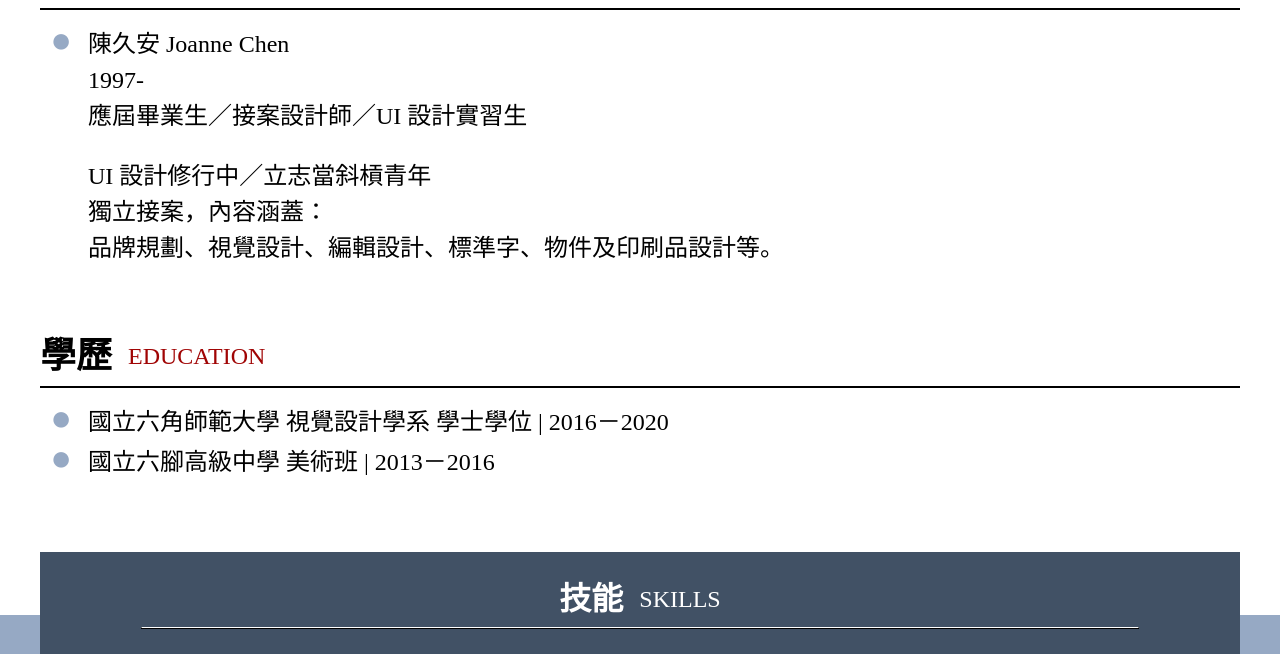
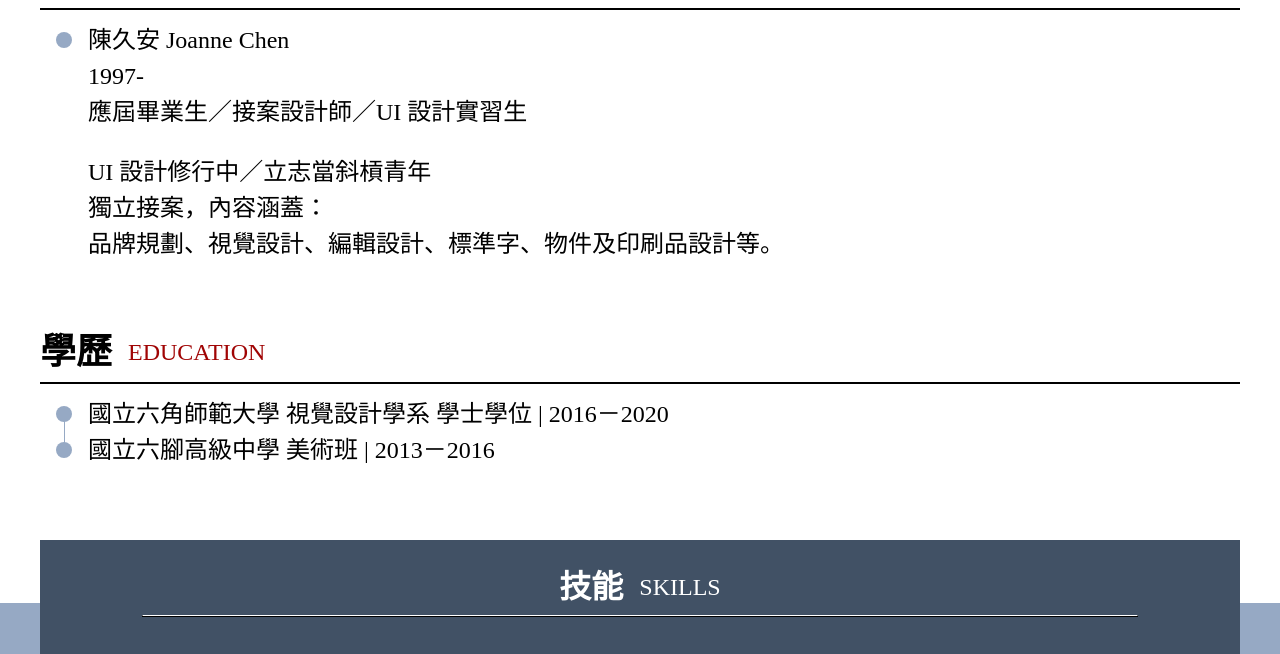
Before and after one commit to dannypc1628/CSS-Homework-Week-1-Resume, a plain HTML site: page index.html in a window 1280 px wide. Shown: the part 670-1324 px from the top of the page. Drawn offline with Linux system fonts and the light colour scheme.

Commit message:
ul調整

```diff
--- a/index.html
+++ b/index.html
@@ -24,7 +24,7 @@
                 </div>
                 <hr class="hr-style">
                 <ul>
-                    <li class="unorder">陳久安 Joanne Chen <br>
+                    <li class="unorder-item">陳久安 Joanne Chen <br>
                         1997- <br>
                         應屆畢業生／接案設計師／UI 設計實習生<br>
                         <span class="a-little-space">&nbsp;<br></span>
@@ -39,9 +39,9 @@
                     <p class="my-title2">學歷</p><span class="english-tag">EDUCATION</span>
                 </div>
                 <hr>
-                <ul>
-                    <li class="unorder">國立六角師範大學 視覺設計學系 學士學位 | 2016－2020</li>
-                    <li class="unorder">國立六腳高級中學 美術班 | 2013－2016</li>
+                <ul class="unorder-timeline">
+                    <li class="unorder-item ">國立六角師範大學 視覺設計學系 學士學位 | 2016－2020</li>
+                    <li class="unorder-item ">國立六腳高級中學 美術班 | 2013－2016</li>
                 </ul>
             </div>
         </div>
--- a/style.css
+++ b/style.css
@@ -1,4 +1,5 @@
 *{
+    box-sizing: border-box;
     /* outline: 1px solid orange; */
 }
 body{
@@ -165,19 +166,34 @@ hr{
     margin-left: 16px;
     display: inline-block;
 }
-.unorder::before{
-    content: '●';
-    color: #96A9C4;
+.unorder-item::before{
+    content: '';
+    /* color: #96A9C4; */
+    background-color: #96A9C4;;
+    width: 16px;
+    height: 16px;
     font-size: 36px;
-    left: -16px;
+    left: -32px;
+    top:10px;
     border-radius: 50%;
-    position: relative;
-
+    position: absolute;
 }
-.unorder{
-    text-indent: -21.75px;
+.unorder-item{
     line-height: 36px;
     margin-left: 48px;
+    position: relative;
+}
+.unorder-timeline{
+    position: relative;
+}
+.unorder-timeline::before{
+    content: '';
+    background-color: #96A9C4;;
+    width: 1px;
+    height: 36px;
+    top:16px;
+    left: 24px;
+    position: absolute;
 }
 .a-little-space{
     line-height: 24px;
```
